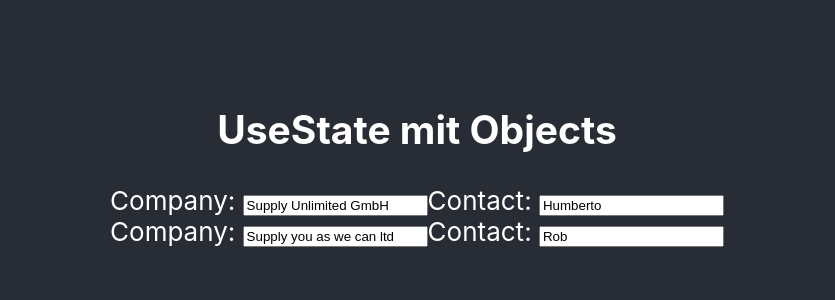
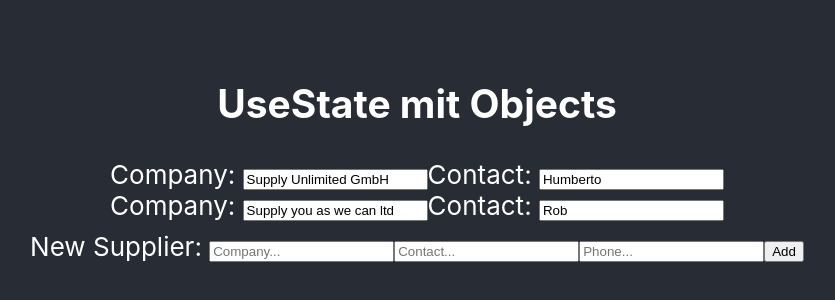
Before and after one commit to losrobbos/use-state-objects-demo, a React (Create React App) app: page / in a window 1280 px wide. Shown: the part 240-540 px from the top of the page, without its empty margins (223-1058 px from the left). Built offline with nearby package versions, Linux system fonts and the light colour scheme.

Commit message:
Added supplier add form

```diff
--- a/src/App.css
+++ b/src/App.css
@@ -1,16 +1,5 @@
 .App {
   text-align: center;
-}
-
-.App-logo {
-  height: 40vmin;
-  pointer-events: none;
-}
-
-@media (prefers-reduced-motion: no-preference) {
-  .App-logo {
-    animation: App-logo-spin infinite 20s linear;
-  }
 }
 
 .App-header {
@@ -28,11 +17,17 @@
   color: #61dafb;
 }
 
-@keyframes App-logo-spin {
-  from {
-    transform: rotate(0deg);
-  }
-  to {
-    transform: rotate(360deg);
-  }
+/* form {
+  display: flex;
+  flex-direction: column;
+  justify-content: center;
+  align-items: center;
+  width: 100%;
+  height: 50vh;
 }
+
+input {
+  margin: 3%;
+  padding: 1%;
+  width: max-content;
+} */
--- a/src/App.js
+++ b/src/App.js
@@ -3,10 +3,39 @@
 
 function App() {
 
+  const supplierDefault = {
+    company: "",
+    contact: "",
+    phone: ""
+  }
+
+  const [supplierNew, setSupplierNew] = useState( supplierDefault )
+
   const [suppliers, setSuppliers] = useState([
     { _id: "s1", company: "Supply Unlimited GmbH", contact: "Humberto", phone: "+4912345"  },
     { _id: "s2", company: "Supply you as we can ltd", contact: "Rob", phone: "+496789"  },
   ])
+
+  // add new suppliers
+  const addSupplier = (e) => {
+    e.preventDefault() // prevent that page is reloaded
+    console.log( "New supplier to add:", supplierNew )
+
+    // create copy of OLD entries and merge with NEW entry
+    const suppliersNew = [...suppliers, supplierNew]
+    setSuppliers( suppliersNew )
+    setSupplierNew({...supplierDefault})
+  }
+
+  // update existing supplier
+  const updateSupplier = () => {
+
+  }
+
+  // delete existing supplier
+  const deleteSupploer = () => {
+
+  }
 
   const jsxSuppliers = suppliers.map((supplier) => (
     <div key={ supplier._id }>
@@ -24,6 +53,19 @@
       <header className="App-header">
         <h2>UseState mit Objects</h2>
         { jsxSuppliers }
+        <div style={{ padding: '10px' }}>
+          {/* ADD new supplier form */}
+          <form onSubmit={ addSupplier } >
+            <label>New Supplier: </label>
+            <input type="text" placeholder="Company..."
+              onChange={ (e) => setSupplierNew({ ...supplierNew, company: e.target.value }) } value={ supplierNew.company } />
+            <input type="text" placeholder="Contact..."
+              onChange={ (e) => setSupplierNew({ ...supplierNew, contact: e.target.value }) } value={ supplierNew.contact} />
+            <input type="text" placeholder="Phone..."
+              onChange={ (e) => setSupplierNew({ ...supplierNew, phone: e.target.value }) } value={ supplierNew.phone} />
+            <button type="submit">Add</button>
+          </form>
+        </div>
       </header>
     </div>
   );
```
